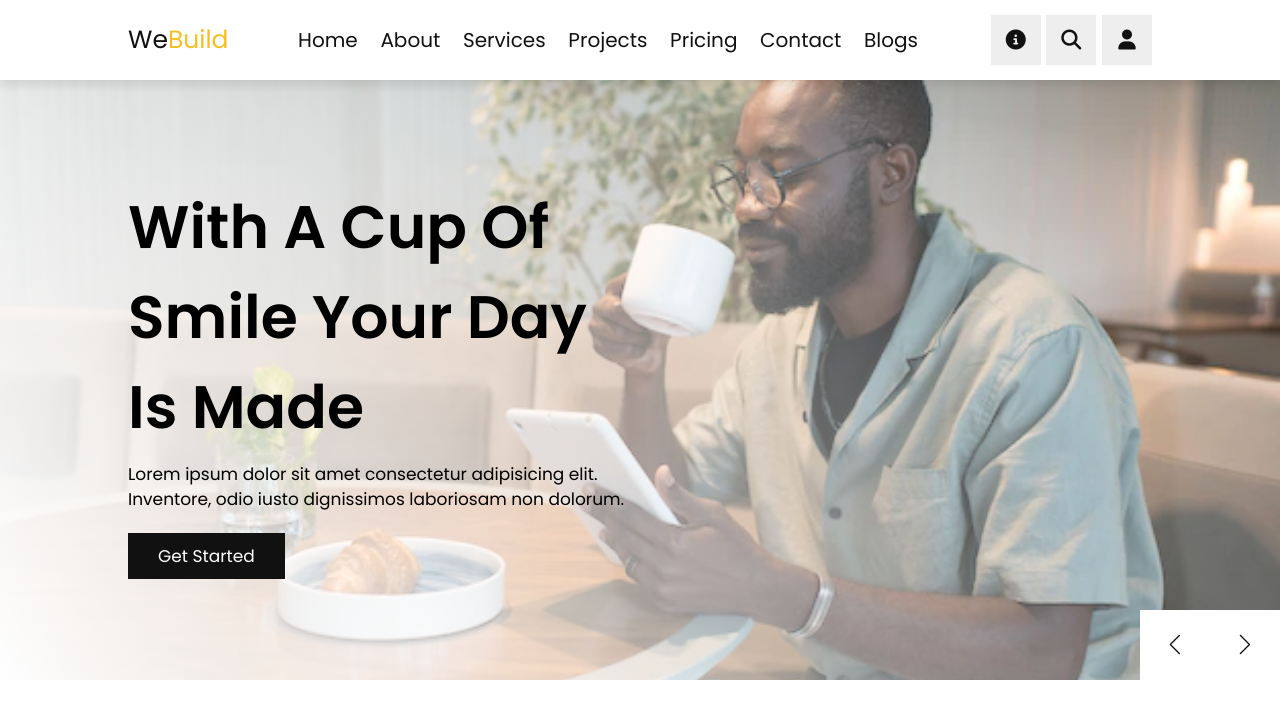
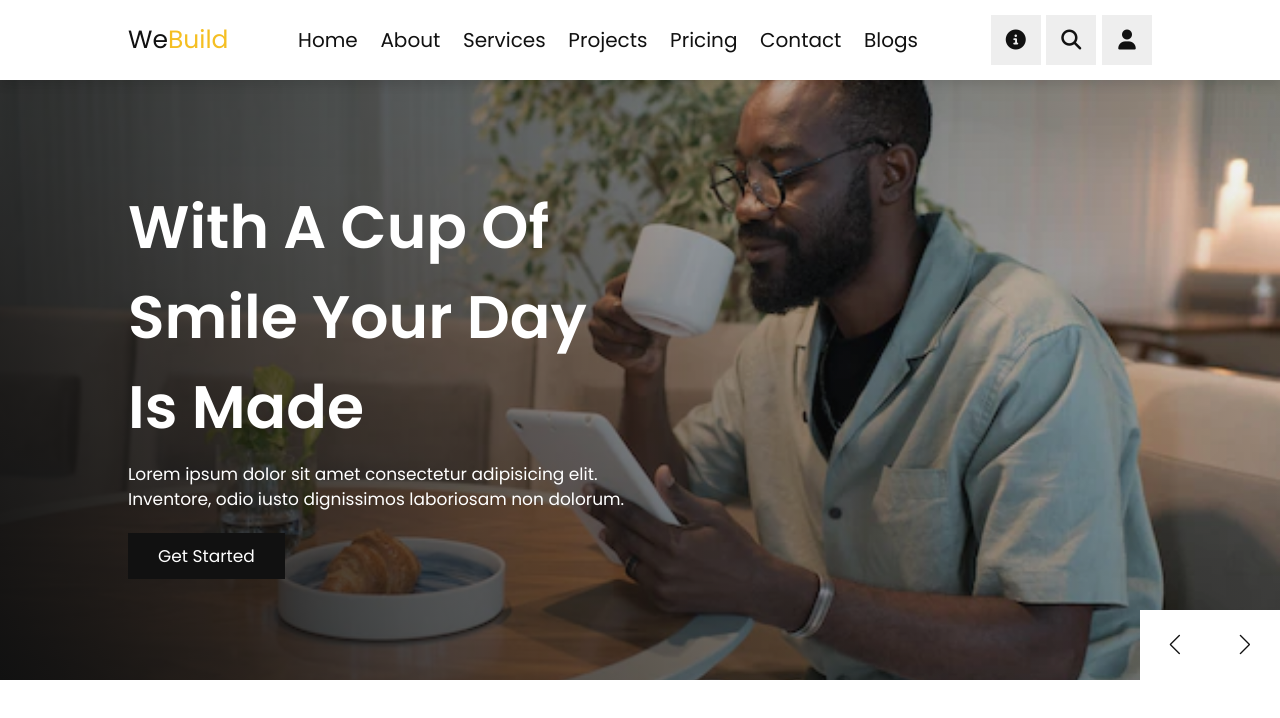
Before and after one commit to Ayoolisa/WeBuild-Project, a plain HTML site: page index.html in a window 1280 px wide. Drawn offline with nearby package versions, Linux system fonts and the light colour scheme.

Commit message:
Update section styles to enhance contrast and readability

```diff
--- a/css/style.css
+++ b/css/style.css
@@ -306,7 +306,7 @@ section {
     line-height: 5rem;
     font-size: 2rem;
     background: var(--light-bg);
-    color: var(--black);
+    color: var(--white);
     cursor: pointer;
     text-align: center;
     margin-left: .3rem;
@@ -337,7 +337,7 @@ section {
     top: 0; left: 0;
     height: 100%;
     width: 100%;
-    background: linear-gradient(60deg, var(--white), transparent);
+    background: linear-gradient(60deg, var(--black), transparent);
 }
 
 .slide .content {
@@ -348,11 +348,13 @@ section {
 .content h3 {
     font-size: 6rem;
     text-transform: capitalize;
+    color: var(--white);
 }
 
 .content p {
     font-size: 1.7rem;
     padding: 1rem 0;
+    color: var(--white);
     line-height: 1.5;
 }
 
```
